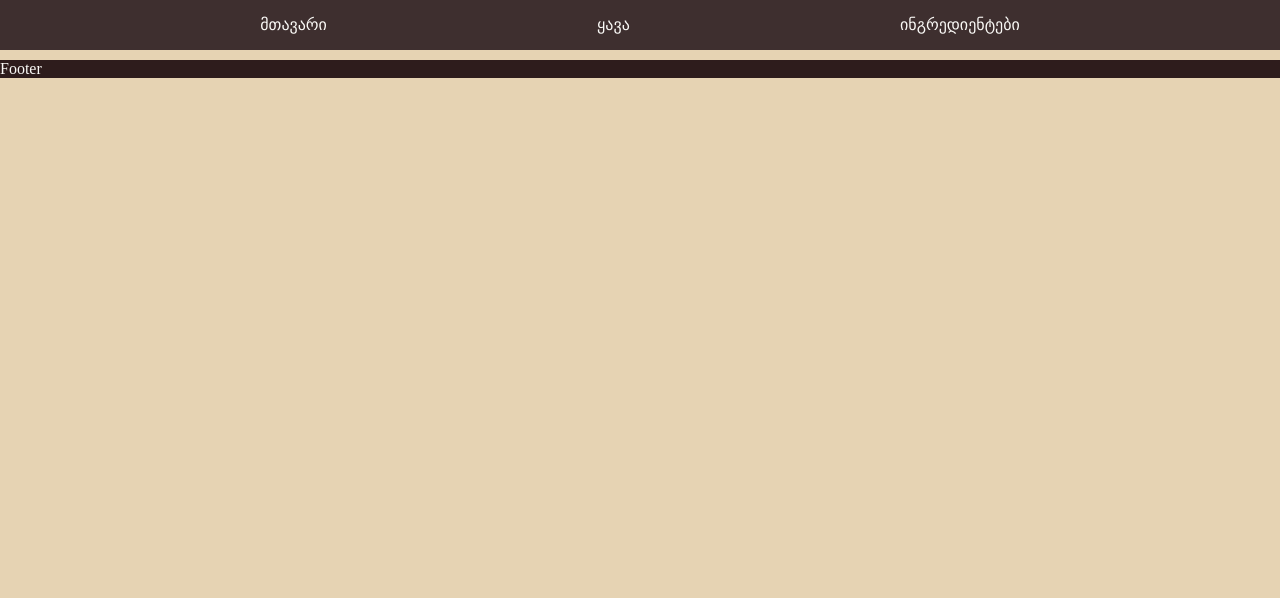
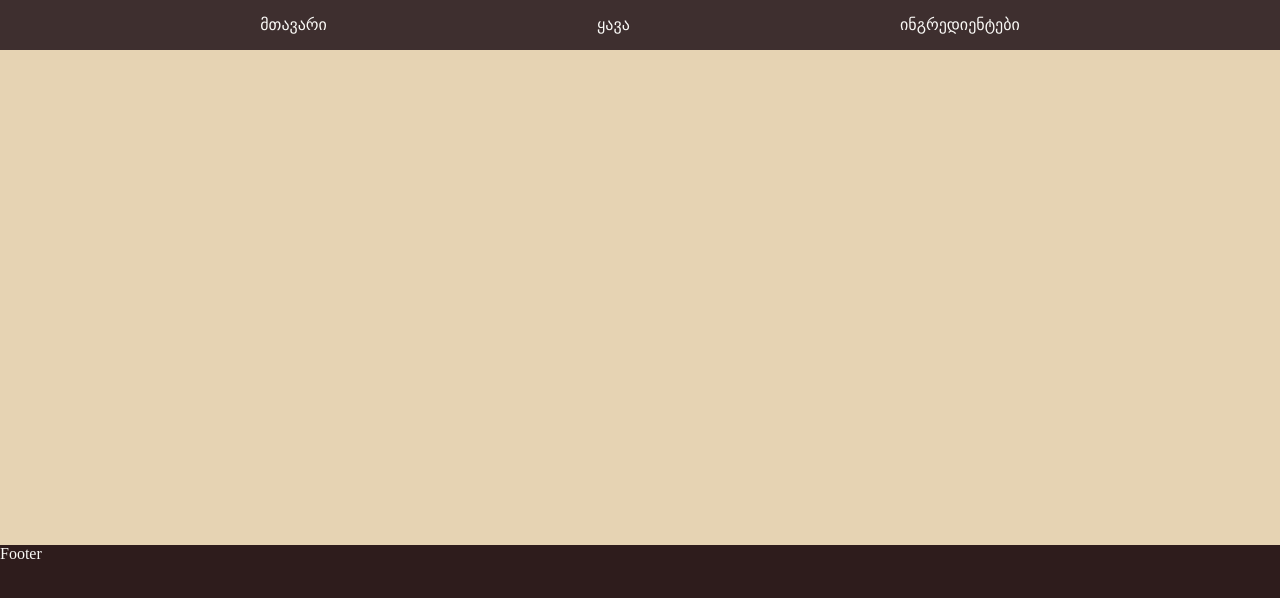
Before and after one commit to Kattar1n/craft-coffee-shop, a React (Vite) app: page /ingredients in a window 1280 px wide. Shown: the top 598 px of the page. Built offline with nearby package versions, Linux system fonts and the light colour scheme.

Commit message:
Update Styled.js

```diff
--- a/front-end/src/pages/Styled.js
+++ b/front-end/src/pages/Styled.js
@@ -4,4 +4,6 @@ export const StyledPage = styled.div`
     background: #E6D3B3;
     min-height: 100vh;
     height: 100%;
+    display: grid;
+    grid-template-columns: 'header main footer';
 `
```
